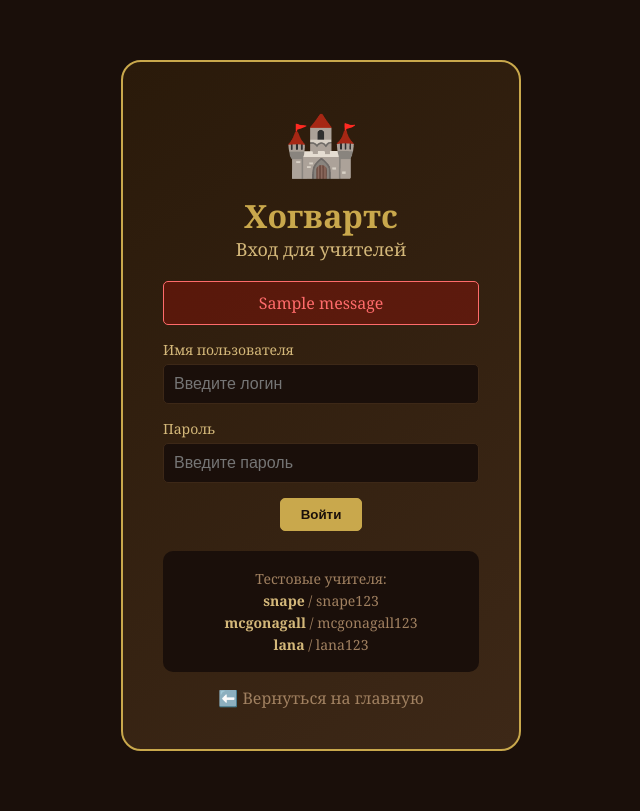
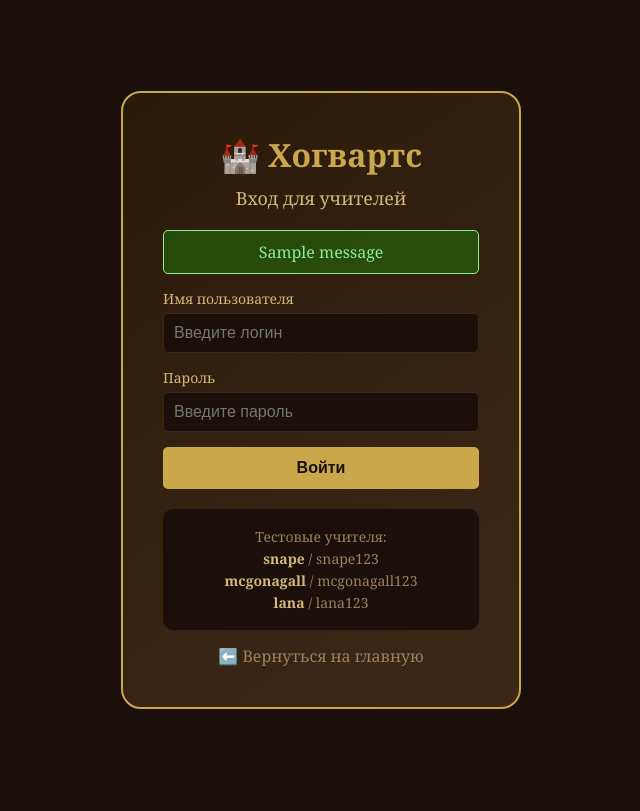
Before and after one commit to epickalevaphoto-cyber/hogwarts_diary, a Flask app: page /login in a window 1280 px wide. Shown: the whole page, without its empty margins (319-959 px from the left). After the commit the page ends 709 px from the top, so only its background shows below. Run offline with Flask 3, Linux system fonts and the light colour scheme; one stand-in notice (Sample message) is shown.

Commit message:
Update login.html

```diff
--- a/templates/login.html
+++ b/templates/login.html
@@ -4,20 +4,120 @@
     <meta charset="UTF-8">
     <meta name="viewport" content="width=device-width, initial-scale=1.0">
     <title>Вход - Хогвартс</title>
-    <link rel="stylesheet" href="{{ url_for('static', filename='style.css') }}">
+    <style>
+        * { margin: 0; padding: 0; box-sizing: border-box; }
+        body {
+            font-family: 'Georgia', serif;
+            background: #1a0f0a;
+            color: #f5e6c8;
+            min-height: 100vh;
+            display: flex;
+            justify-content: center;
+            align-items: center;
+        }
+        .login-box {
+            max-width: 400px;
+            width: 100%;
+            padding: 40px;
+            background: linear-gradient(145deg, #2a1a0a, #3d2817);
+            border-radius: 20px;
+            border: 2px solid #c9a84c;
+            text-align: center;
+        }
+        .login-box h1 {
+            color: #c9a84c;
+            font-size: 32px;
+            margin-bottom: 10px;
+        }
+        .login-box h2 {
+            color: #d4b87a;
+            font-size: 18px;
+            font-weight: normal;
+            margin-bottom: 20px;
+        }
+        .form-group {
+            margin-bottom: 15px;
+            text-align: left;
+        }
+        .form-group label {
+            display: block;
+            color: #d4b87a;
+            margin-bottom: 5px;
+            font-size: 14px;
+        }
+        .form-group input {
+            width: 100%;
+            padding: 10px;
+            background: #1a0f0a;
+            border: 1px solid #3d2817;
+            border-radius: 5px;
+            color: #f5e6c8;
+            font-size: 16px;
+        }
+        .form-group input:focus {
+            outline: none;
+            border-color: #c9a84c;
+        }
+        .btn {
+            width: 100%;
+            padding: 12px;
+            background: #c9a84c;
+            color: #1a0f0a;
+            border: none;
+            border-radius: 5px;
+            font-size: 16px;
+            font-weight: bold;
+            cursor: pointer;
+            transition: all 0.3s;
+        }
+        .btn:hover {
+            background: #dbb95c;
+            transform: scale(1.02);
+        }
+        .login-hint {
+            margin-top: 20px;
+            padding: 15px;
+            background: #1a0f0a;
+            border-radius: 10px;
+            font-size: 14px;
+            color: #a08060;
+        }
+        .login-hint p { margin: 3px 0; }
+        .login-hint strong { color: #d4b87a; }
+        .btn-back {
+            display: inline-block;
+            margin-top: 15px;
+            color: #a08060;
+            text-decoration: none;
+        }
+        .btn-back:hover { color: #d4b87a; }
+        .flash-messages { margin: 15px 0; }
+        .flash-error {
+            background: rgba(255,0,0,0.2);
+            border: 1px solid #ff6b6b;
+            color: #ff6b6b;
+            padding: 10px;
+            border-radius: 5px;
+        }
+        .flash-success {
+            background: rgba(0,255,0,0.2);
+            border: 1px solid #90ee90;
+            color: #90ee90;
+            padding: 10px;
+            border-radius: 5px;
+        }
+    </style>
 </head>
 <body>
-    <div class="container">
     <div class="login-box">
-            <div class="hogwarts-logo">🏰</div>
-            <h1>Хогвартс</h1>
+        <h1>🏰 Хогвартс</h1>
         <h2>Вход для учителей</h2>
 
-            {% with messages = get_flashed_messages() %}
+        {% with messages = get_flashed_messages(with_categories=true) %}
             {% if messages %}
                 <div class="flash-messages">
-                        {% for message in messages %}
-                            <div class="flash-error">{{ message }}</div>
+                    {% for category, message in messages %}
+                        <div class="flash-{{ category }}">{{ message }}</div>
                     {% endfor %}
                 </div>
             {% endif %}
@@ -32,7 +132,7 @@
                 <label for="password">Пароль</label>
                 <input type="password" id="password" name="password" required placeholder="Введите пароль">
             </div>
-                <button type="submit" class="btn btn-primary">Войти</button>
+            <button type="submit" class="btn">Войти</button>
         </form>
 
         <div class="login-hint">
@@ -44,6 +144,5 @@
 
         <a href="{{ url_for('index') }}" class="btn-back">⬅️ Вернуться на главную</a>
     </div>
-    </div>
 </body>
 </html>
```
Lines whose indentation alone changed are shown as unchanged.
